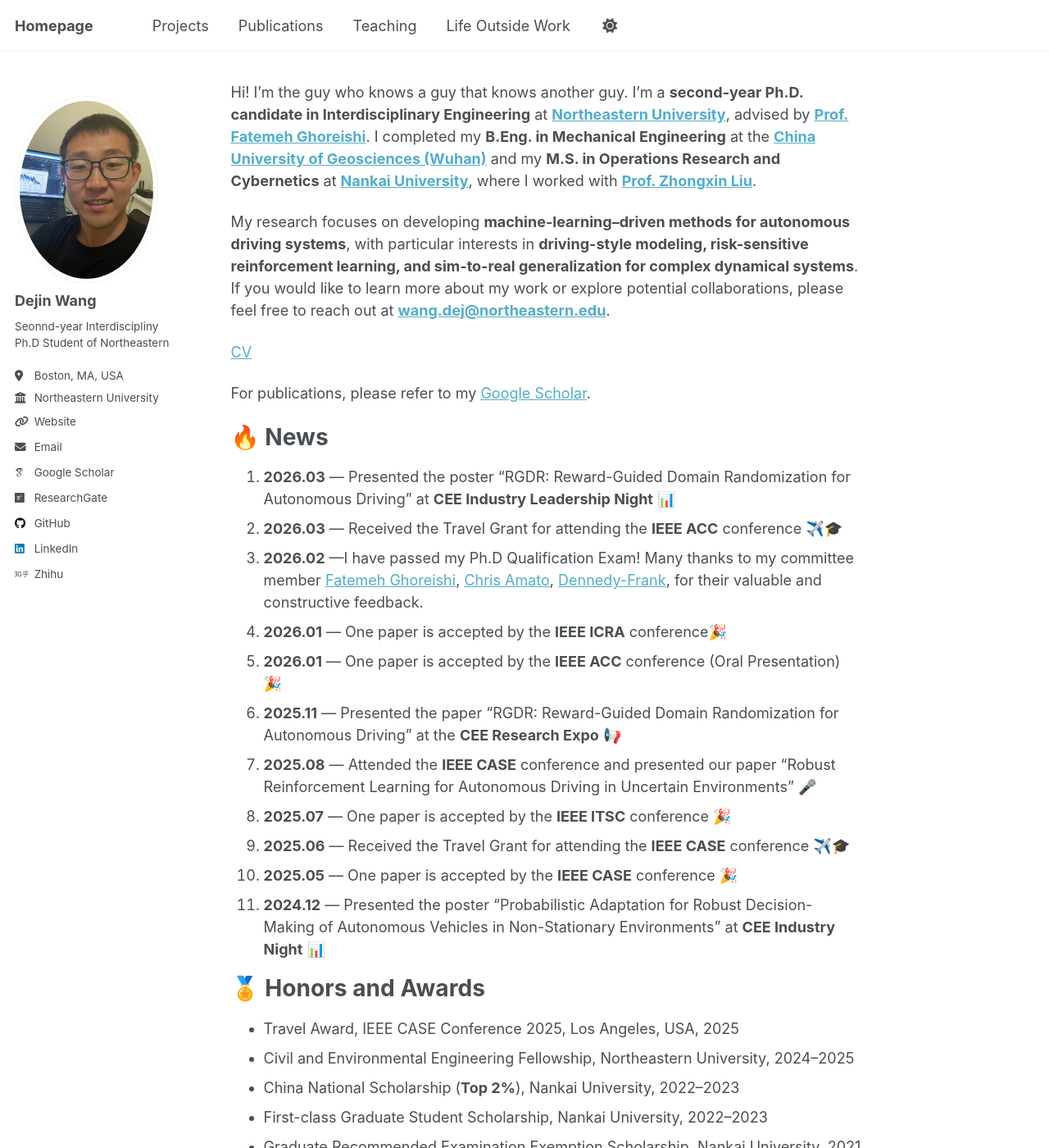
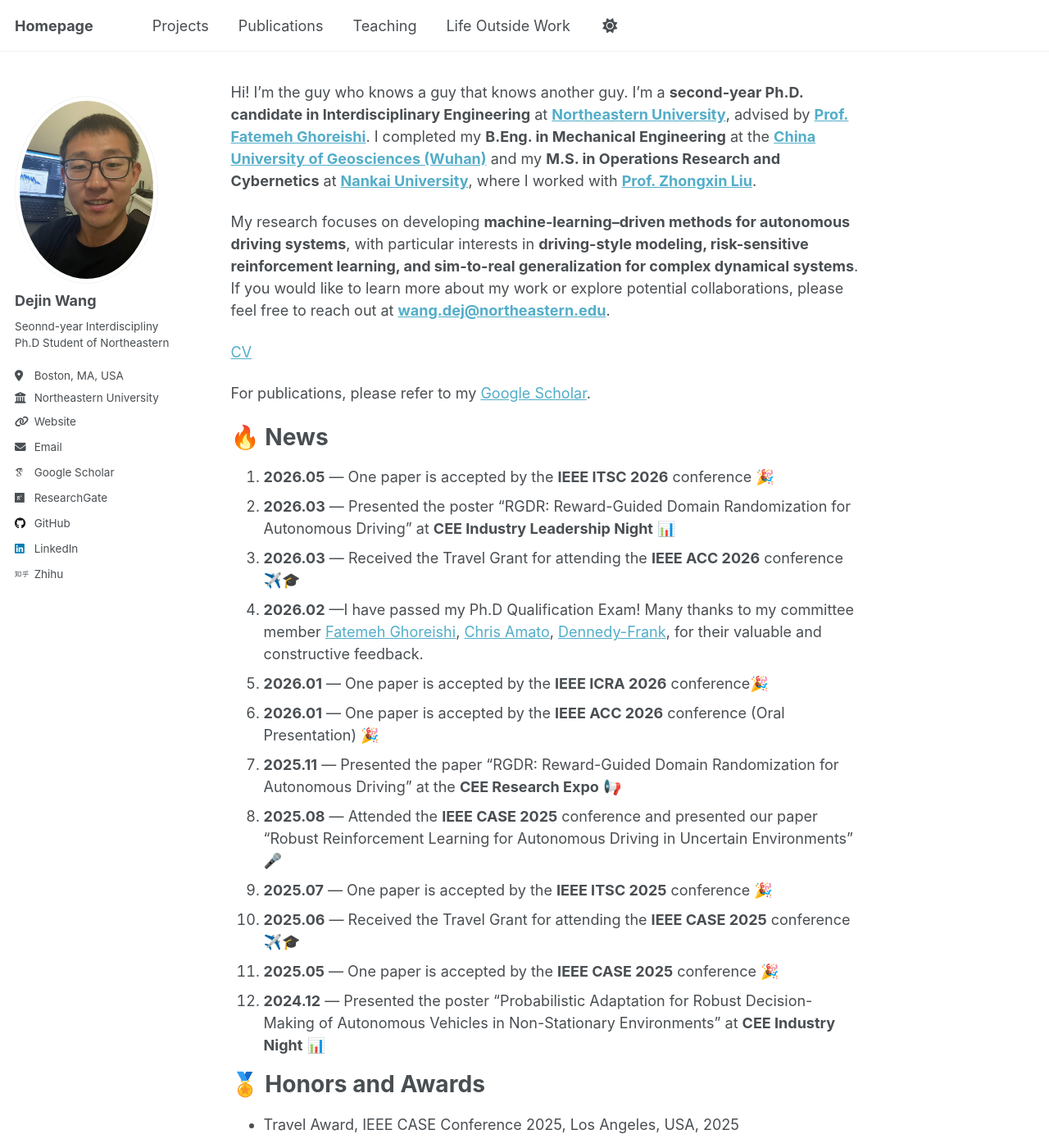
Before and after one commit to dejin-wang/dejin-wang.github.io, a Jekyll site: the page built from _pages/about.md, in a window 1280 px wide and 1400 px high. Shown: the whole window at 82% size. Built offline with Jekyll 4.4.1, drawn with Linux system fonts in a browser that asks for light colours; some web fonts are replaced; a script that is not in the unit is left out.

Commit message:
Update about.md

```diff
--- a/_pages/about.md
+++ b/_pages/about.md
@@ -21,17 +21,18 @@ For publications, please refer to my [Google Scholar](https://scholar.google.com
 🔥 News
 ======
 
-1. **2026.03** — Presented the poster “RGDR: Reward-Guided Domain Randomization for Autonomous Driving” at **CEE Industry Leadership Night** 📊
-2. **2026.03** — Received the Travel Grant for attending the **IEEE ACC** conference ✈️🎓
-3. **2026.02** —I have passed my Ph.D Qualification Exam! Many thanks to my committee member [Fatemeh Ghoreishi](https://ghoreishi.lab.northeastern.edu/), [Chris Amato](https://www.khoury.northeastern.edu/people/chris-amato/), [Dennedy-Frank](https://coe.northeastern.edu/people/dennedy-frank-james/), for their valuable and constructive feedback.
-4. **2026.01** — One paper is accepted by the **IEEE ICRA** conference🎉
-5. **2026.01** — One paper is accepted by the **IEEE ACC** conference (Oral Presentation) 🎉
-6. **2025.11** — Presented the paper “RGDR: Reward-Guided Domain Randomization for Autonomous Driving” at the **CEE Research Expo** 📢
-7. **2025.08** — Attended the **IEEE CASE** conference and presented our paper “Robust Reinforcement Learning for Autonomous Driving in Uncertain Environments” 🎤
-8. **2025.07** — One paper is accepted by the **IEEE ITSC** conference 🎉
-9. **2025.06** — Received the Travel Grant for attending the **IEEE CASE** conference ✈️🎓
-10. **2025.05** — One paper is accepted by the **IEEE CASE** conference 🎉
-11. **2024.12** — Presented the poster “Probabilistic Adaptation for Robust Decision-Making of Autonomous Vehicles in Non-Stationary Environments” at **CEE Industry Night** 📊
+1. **2026.05** — One paper is accepted by the **IEEE ITSC 2026** conference 🎉
+2. **2026.03** — Presented the poster “RGDR: Reward-Guided Domain Randomization for Autonomous Driving” at **CEE Industry Leadership Night** 📊
+3. **2026.03** — Received the Travel Grant for attending the **IEEE ACC 2026** conference ✈️🎓
+4. **2026.02** —I have passed my Ph.D Qualification Exam! Many thanks to my committee member [Fatemeh Ghoreishi](https://ghoreishi.lab.northeastern.edu/), [Chris Amato](https://www.khoury.northeastern.edu/people/chris-amato/), [Dennedy-Frank](https://coe.northeastern.edu/people/dennedy-frank-james/), for their valuable and constructive feedback.
+5. **2026.01** — One paper is accepted by the **IEEE ICRA 2026** conference🎉
+6. **2026.01** — One paper is accepted by the **IEEE ACC 2026** conference (Oral Presentation) 🎉
+7. **2025.11** — Presented the paper “RGDR: Reward-Guided Domain Randomization for Autonomous Driving” at the **CEE Research Expo** 📢
+8. **2025.08** — Attended the **IEEE CASE 2025** conference and presented our paper “Robust Reinforcement Learning for Autonomous Driving in Uncertain Environments” 🎤
+9. **2025.07** — One paper is accepted by the **IEEE ITSC 2025** conference 🎉
+10. **2025.06** — Received the Travel Grant for attending the **IEEE CASE 2025** conference ✈️🎓
+11. **2025.05** — One paper is accepted by the **IEEE CASE 2025** conference 🎉
+12. **2024.12** — Presented the poster “Probabilistic Adaptation for Robust Decision-Making of Autonomous Vehicles in Non-Stationary Environments” at **CEE Industry Night** 📊
 
 
 
```
